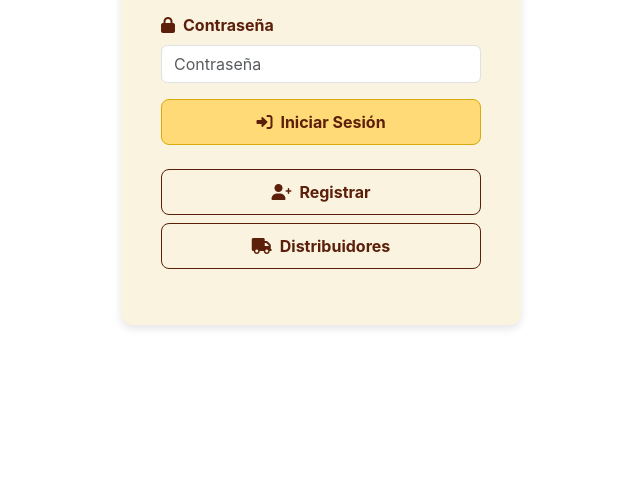
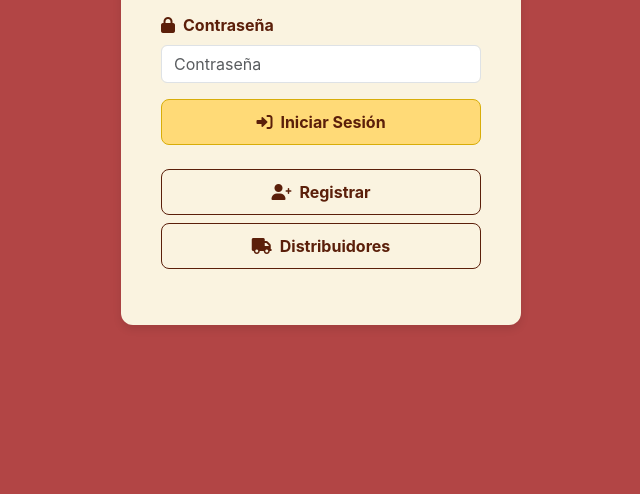
Before and after one commit to paurodriguez17/Aranda, a website: page PUBLIC/index.html in a window 1280 px wide. Shown: the part 306-800 px from the top of the page, without its empty margins (319-959 px from the left). Drawn offline with nearby package versions, Linux system fonts and the light colour scheme.

Commit message:
cambio prueba

```diff
--- a/PUBLIC/index.html
+++ b/PUBLIC/index.html
@@ -13,7 +13,7 @@
     <style>
         /* Fondo general */
         body {
-            background-color: #ffffff; /* Fondo blanco */
+            background-color: #b24545; /* Fondo blanco */
             font-family: 'Inter', sans-serif; /* Fuente de inicio.css */
             color: #5b1f0a; /* Color de texto principal */
         }
```
